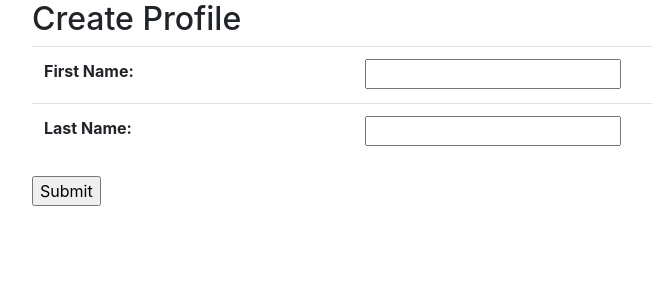
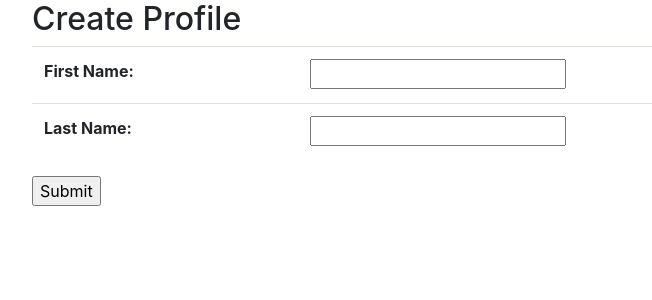
Before and after one commit to ccp84/c25k, a Django app: template templates/profile_create.html in a window 1280 px wide. Shown: the part 56-356 px from the top of the page, without its empty margins (53-705 px from the left). Run offline with Django 3.2, Linux system fonts and the light colour scheme; the template is opened without the code that fills it: values that come from a table or form of the project are taken from there, others are empty.

Commit message:
html>bootsrap changes to profile creation

```diff
--- a/templates/profile_create.html
+++ b/templates/profile_create.html
@@ -2,7 +2,7 @@
 
 {% block content %}
 <div class="row">
-    <div class="col-12">
+    <div class="col-10">
         <h2>Create Profile</h2>
         <form method="post">
             <div>
```
